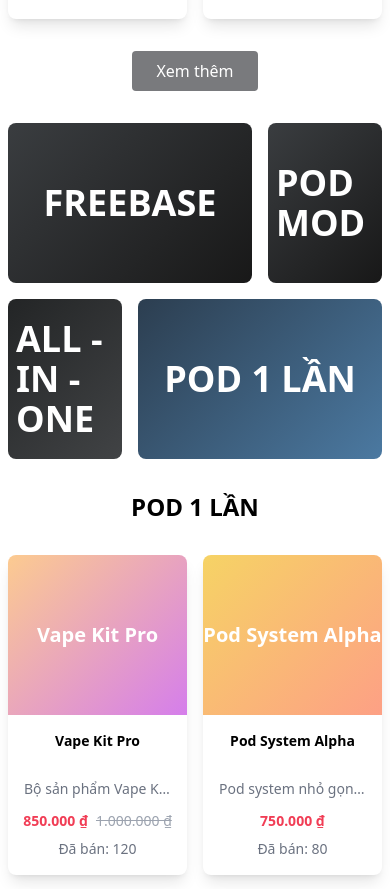
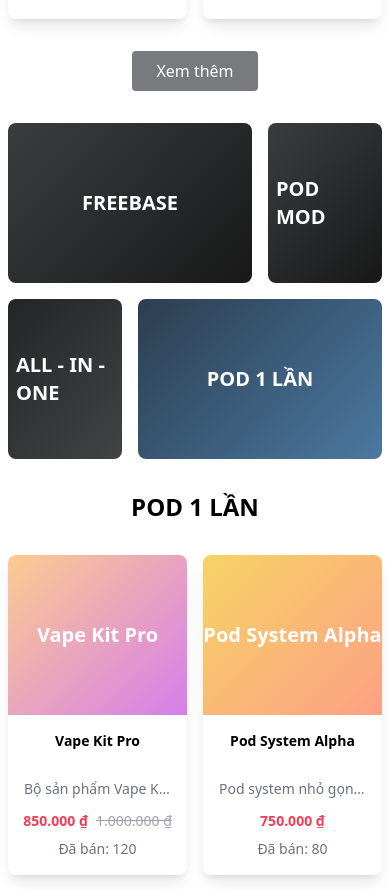
Before and after one commit to TruongKhanh23/thoidaivape, a Vue app: page / in a window 390 px wide. Shown: the part 1106-1995 px from the top of the page. Built offline with nearby package versions, Linux system fonts and the light colour scheme; the HTML template or start-up script is replaced by a standard one.

Commit message:
TDV-019: ProductCollections.vue

```diff
--- a/src/components/Products/ProductCollections.vue
+++ b/src/components/Products/ProductCollections.vue
@@ -12,14 +12,14 @@
         <div
           v-if="collection.image"
           :style="{ backgroundImage: `url(${collection.image})` }"
-          class="bg-cover bg-center h-40 sm:h-60 flex items-center justify-center text-white text-4xl font-bold"
+          class="bg-cover bg-center h-40 sm:h-60 flex items-center justify-center text-white text-xl md:text-4xl font-bold"
         >
           <span class="bg-black bg-opacity-50 p-2 rounded uppercase">{{ collection.name }}</span>
         </div>
         <div
           v-else
           :style="{ background: getRandomGradient() }"
-          class="h-40 sm:h-60 flex items-center justify-center text-white text-4xl font-bold"
+          class="h-40 sm:h-60 flex items-center justify-center text-white text-xl md:text-4xl font-bold"
         >
           <span class="bg-opacity-50 p-2 rounded uppercase">{{ collection.name }}</span>
         </div>
@@ -38,14 +38,14 @@
         <div
           v-if="collection.image"
           :style="{ backgroundImage: `url(${collection.image})` }"
-          class="bg-cover bg-center h-40 sm:h-60 flex items-center justify-center text-white text-4xl font-bold"
+          class="bg-cover bg-center h-40 sm:h-60 flex items-center justify-center text-white text-xl md:text-4xl font-bold"
         >
           <span class="bg-opacity-50 p-2 rounded uppercase">{{ collection.name }}</span>
         </div>
         <div
           v-else
           :style="{ background: getRandomGradient() }"
-          class="h-40 sm:h-60 flex items-center justify-center text-white text-4xl font-bold"
+          class="h-40 sm:h-60 flex items-center justify-center text-white text-xl md:text-4xl font-bold"
         >
           <span class="bg-opacity-50 p-2 rounded uppercase">{{ collection.name }}</span>
         </div>
```
